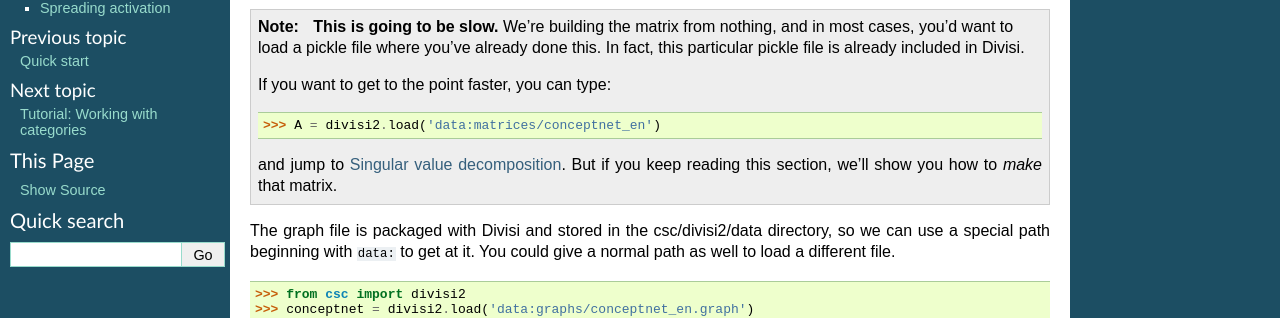
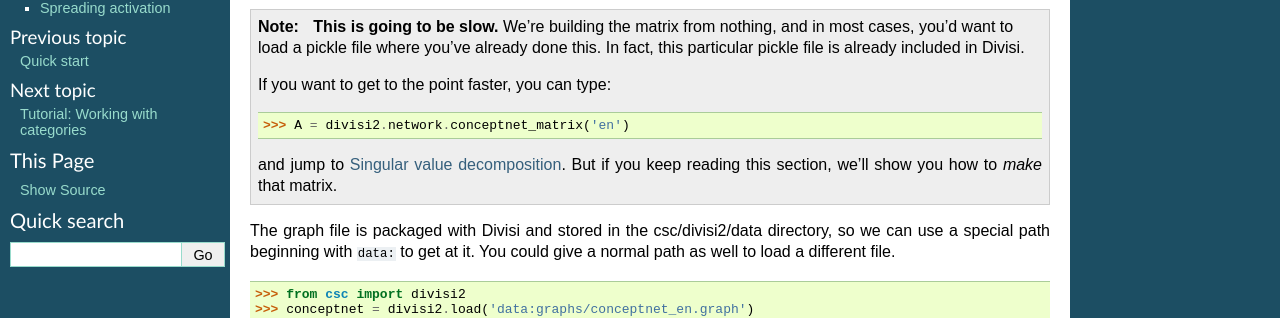
Before and after one commit to commonsense/divisi2, a Sphinx documentation site: the page built from doc/tutorial_aspace.rst, in a window 1280 px wide and 900 px high. Shown: the part 234-552 px from the top of the window. Built offline with Sphinx 7.4.7, drawn with Linux system fonts in a browser that asks for light colours.

Commit message:
Cleaner way to get the CNet matrix for the tutorial.

```diff
--- a/doc/tutorial_aspace.rst
+++ b/doc/tutorial_aspace.rst
@@ -21,7 +21,7 @@
 
     If you want to get to the point faster, you can type::
 
-        >>> A = divisi2.load('data:matrices/conceptnet_en')
+        >>> A = divisi2.network.conceptnet_matrix('en')
 
     and jump to :ref:`aspace_svd`. But if you keep reading this section,
     we'll show you how to *make* that matrix.
```
